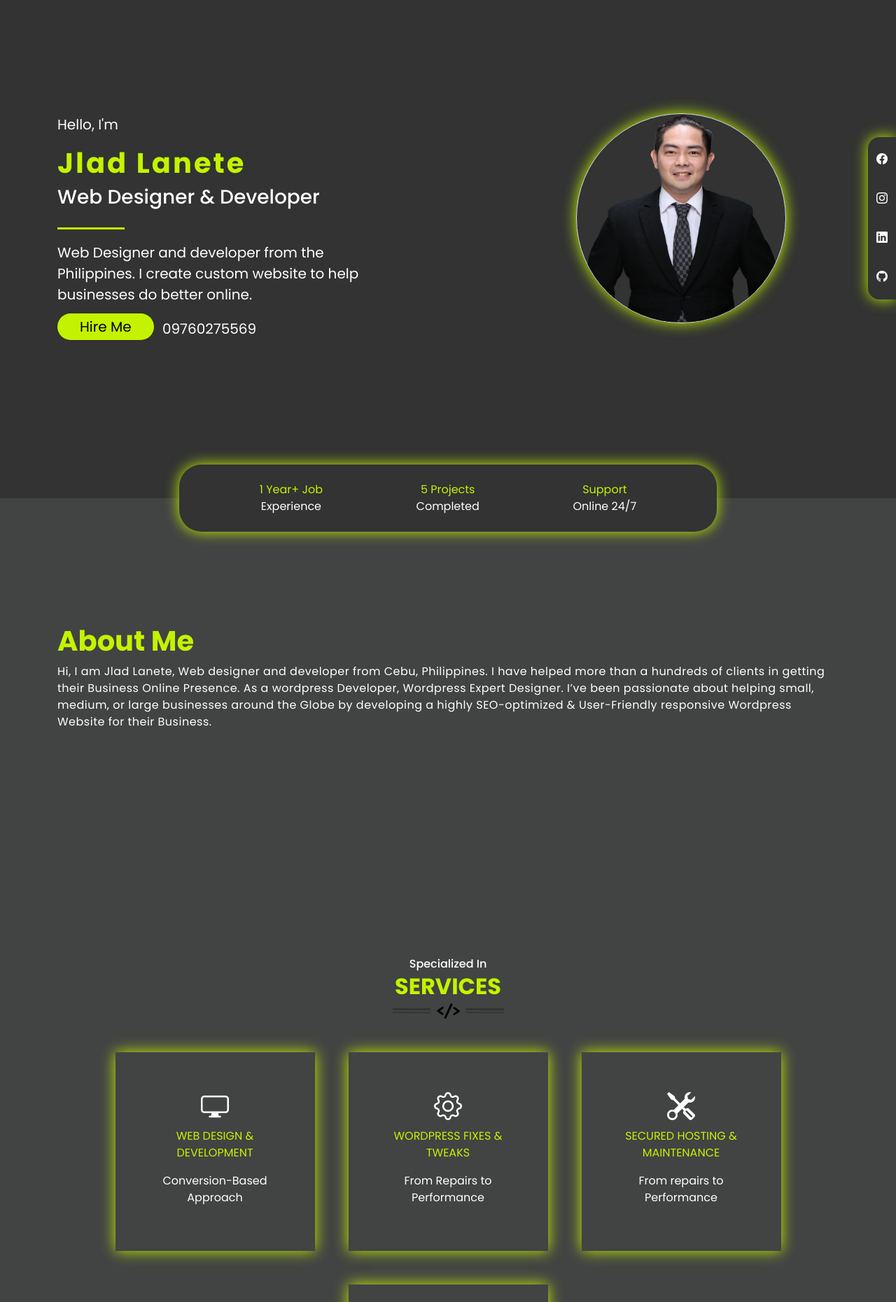
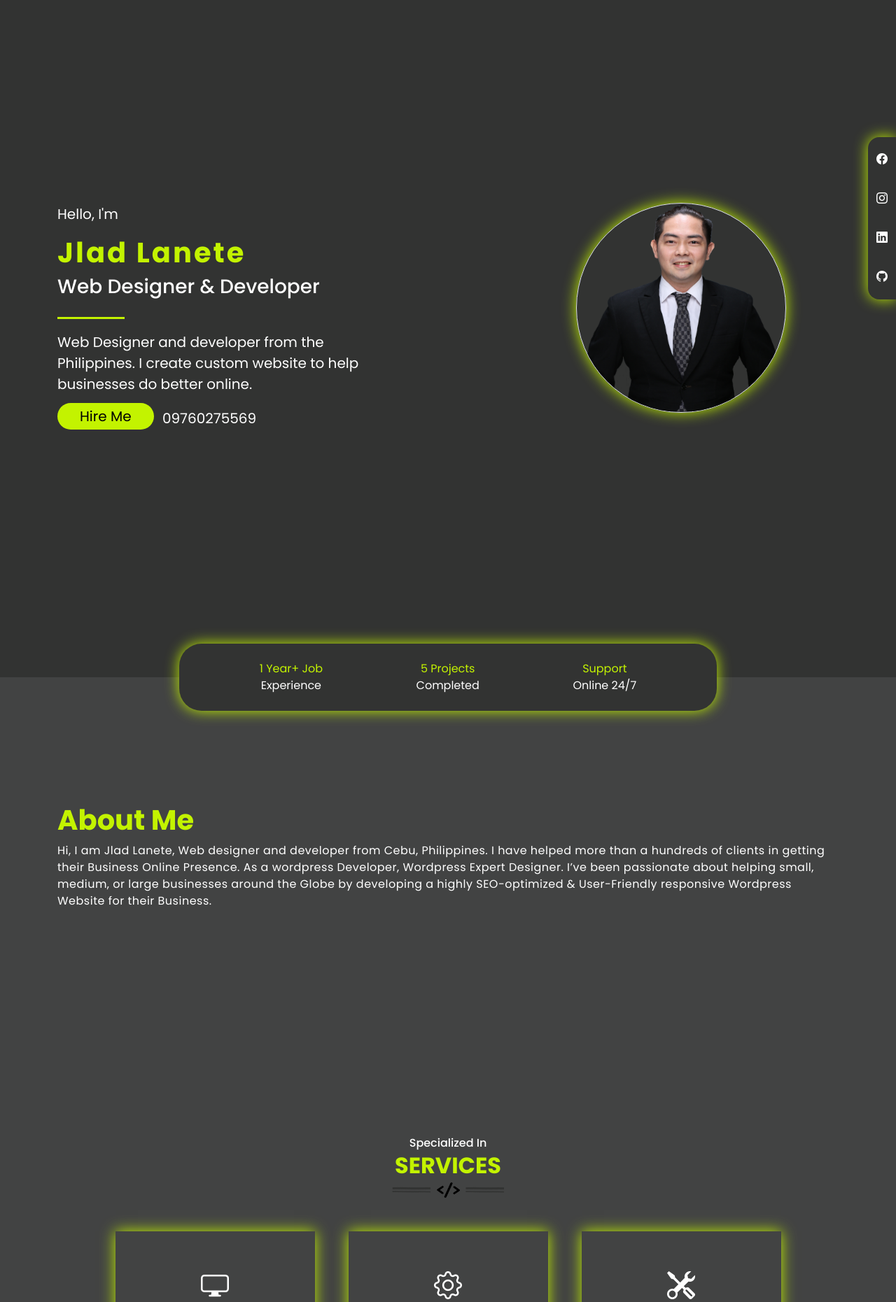
Before and after one commit to jelatz/Jlad_Lanete, a PHP site: page /updated/index.html in a window 1280 px wide. Shown: the part 88-1949 px from the top of the page at 70% size. Run offline with PHP 8.4, Linux system fonts and the light colour scheme.

Commit message:
adjusted the padding of home

```diff
--- a/updated/styles.css
+++ b/updated/styles.css
@@ -19,7 +19,7 @@ html,body{width: 100%; height: 100%;}
 .active{color: var(--accent) !important;}
 
 /* HOME */
-#home{width: 100%; background: var(--primary); position: relative;min-height: 40rem;}
+#home{width: 100%; background: var(--primary); position: relative;padding: 8rem 0;}
 #home .row{height: 100%; min-height: 100vh;}
 .name {letter-spacing: 3px; color: var(--accent);}
 .label::after{content: ""; width: 6rem; height: 3px; background-color: var(--accent); position: absolute; bottom: -30px; left: 0;}
@@ -45,7 +45,7 @@ html,body{width: 100%; height: 100%;}
 #about p{letter-spacing: .5px;}
 
 /* SERVICES */
-#services{padding: 8rem 0; max-height: 100%; background-color: var(--secondary);
+#services{min-height: 55rem;padding: 8rem 0; max-height: 100%; background-color: var(--secondary);
 .accent{color: var(--accent);}
 .serv-icons{font-size: 2.5em;}
 .vector{width: 10rem; transform: rotate(1deg);}
```
Also changed, not shown: updated/styles.min.css (+1 -1 lines).
